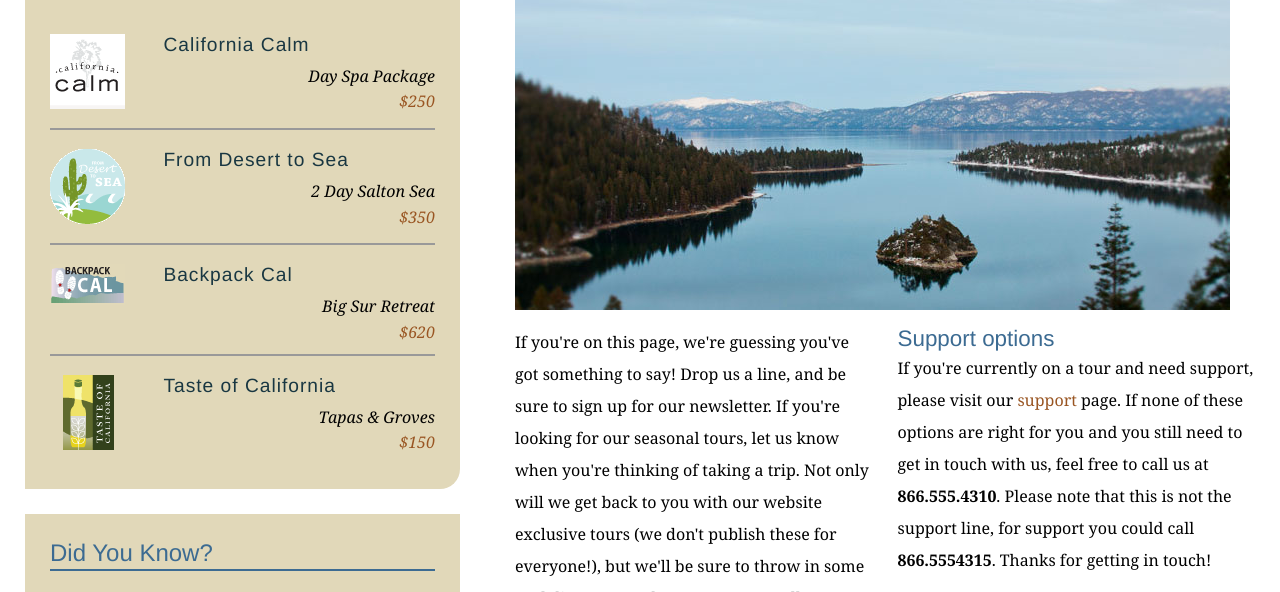
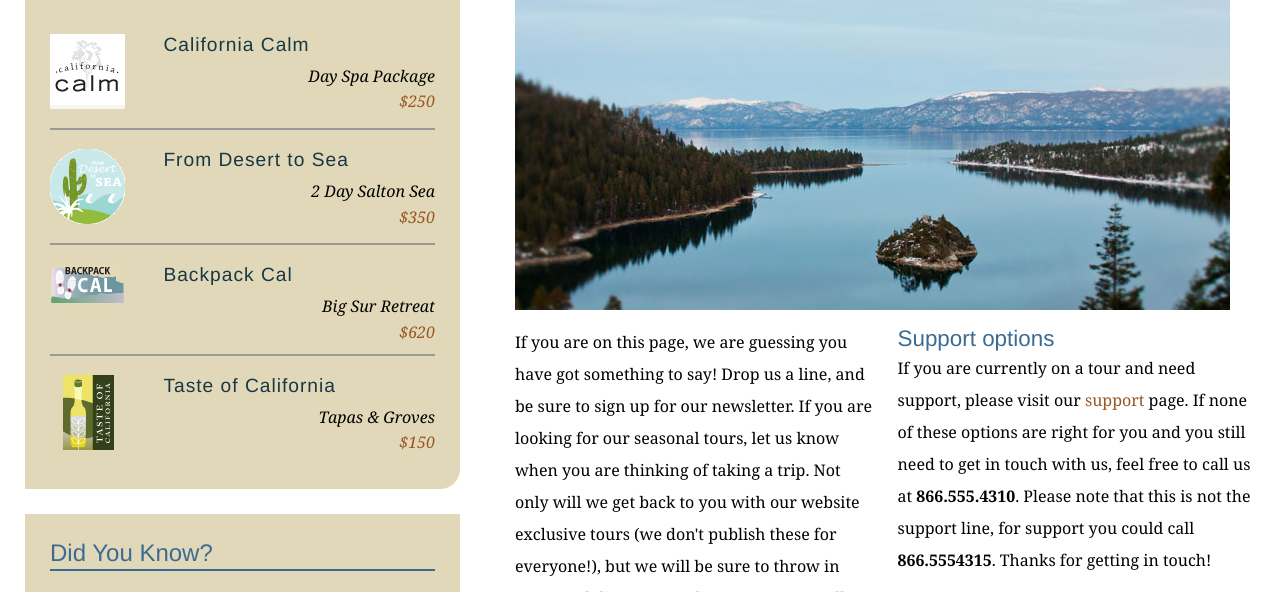
Before and after one commit to ressimenrodriques/ExploreCalifornia, a plain HTML site: page contact.html in a window 1280 px wide. Shown: the part 342-934 px from the top of the page. Drawn offline with Linux system fonts and the light colour scheme.

Commit message:
remove contractions from contact page

```diff
--- a/contact.html
+++ b/contact.html
@@ -66,10 +66,10 @@
           <h1>Get in touch</h1>
           <img src="assets/images/emerald_bay.jpg" alt="Beautiful Lake Tahoe" class="articleImage" />
           <div class="multiCol">
-            <p>If you're on this page, we're guessing you've got something to say! Drop us a line, and be sure to sign up for our newsletter. If you're looking for our seasonal tours,  let us know when you're thinking of taking a trip. Not only will we get back to you with our website exclusive tours (we don't publish these for everyone!), but we'll be sure to throw in some cool discounts and tour extras as well.</p>
+            <p>If you are on this page, we are guessing you have got something to say! Drop us a line, and be sure to sign up for our newsletter. If you are looking for our seasonal tours,  let us know when you are thinking of taking a trip. Not only will we get back to you with our website exclusive tours (we don't publish these for everyone!), but we will be sure to throw in some cool discounts and tour extras as well.</p>
 
             <h2>Support options</h2>
-            <p>If you're currently on a tour and need support, please visit our <a href="support.html">support</a> page. If none of these options are right for you and you still need to get in touch with us, feel free to call us at<span class="phone"> <strong>866.555.4310</strong>. Please note that this is not the support line, for support you could call </span><strong>866.5554315</strong>. Thanks for getting in touch!</p>
+            <p>If you are currently on a tour and need support, please visit our <a href="support.html">support</a> page. If none of these options are right for you and you still need to get in touch with us, feel free to call us at<span class="phone"> <strong>866.555.4310</strong>. Please note that this is not the support line, for support you could call </span><strong>866.5554315</strong>. Thanks for getting in touch!</p>
           </div>
 
           <form id="frmContact" name="frmContact" method="post" action="contact_process.html">
```
